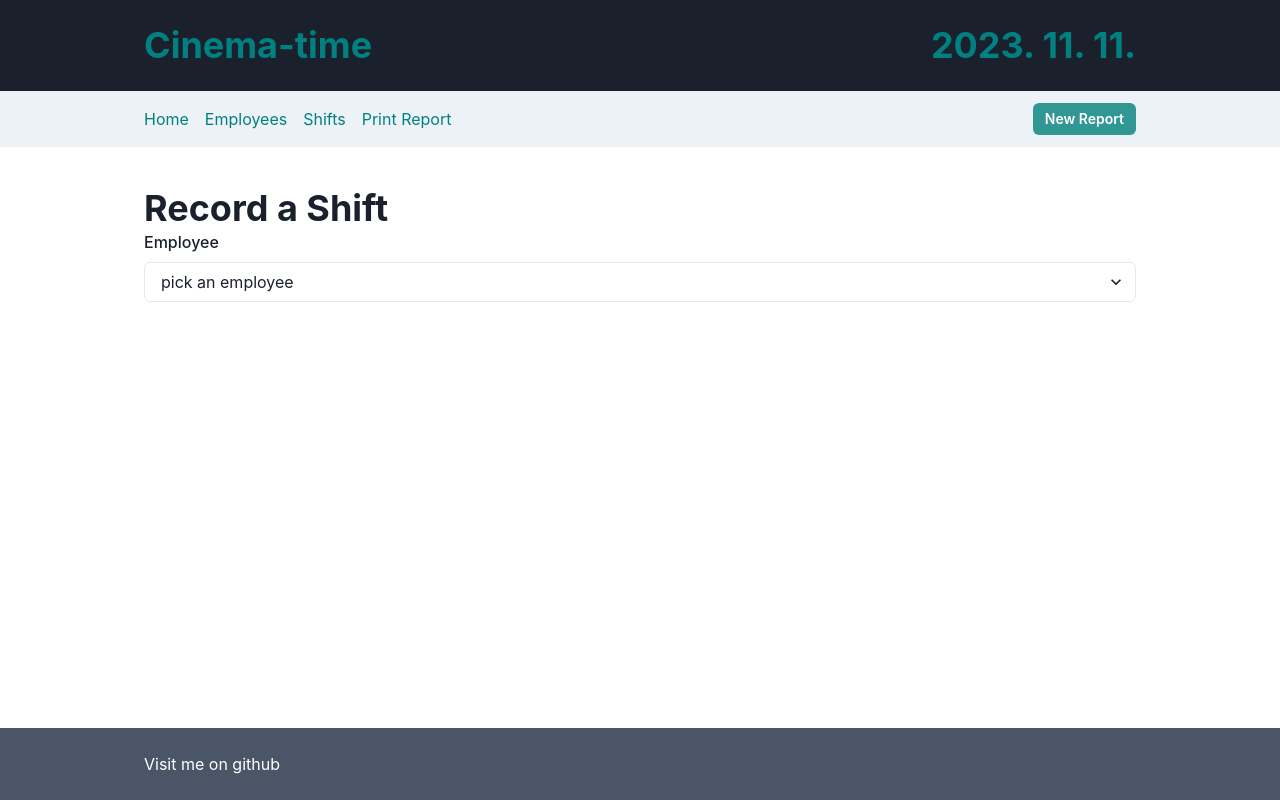
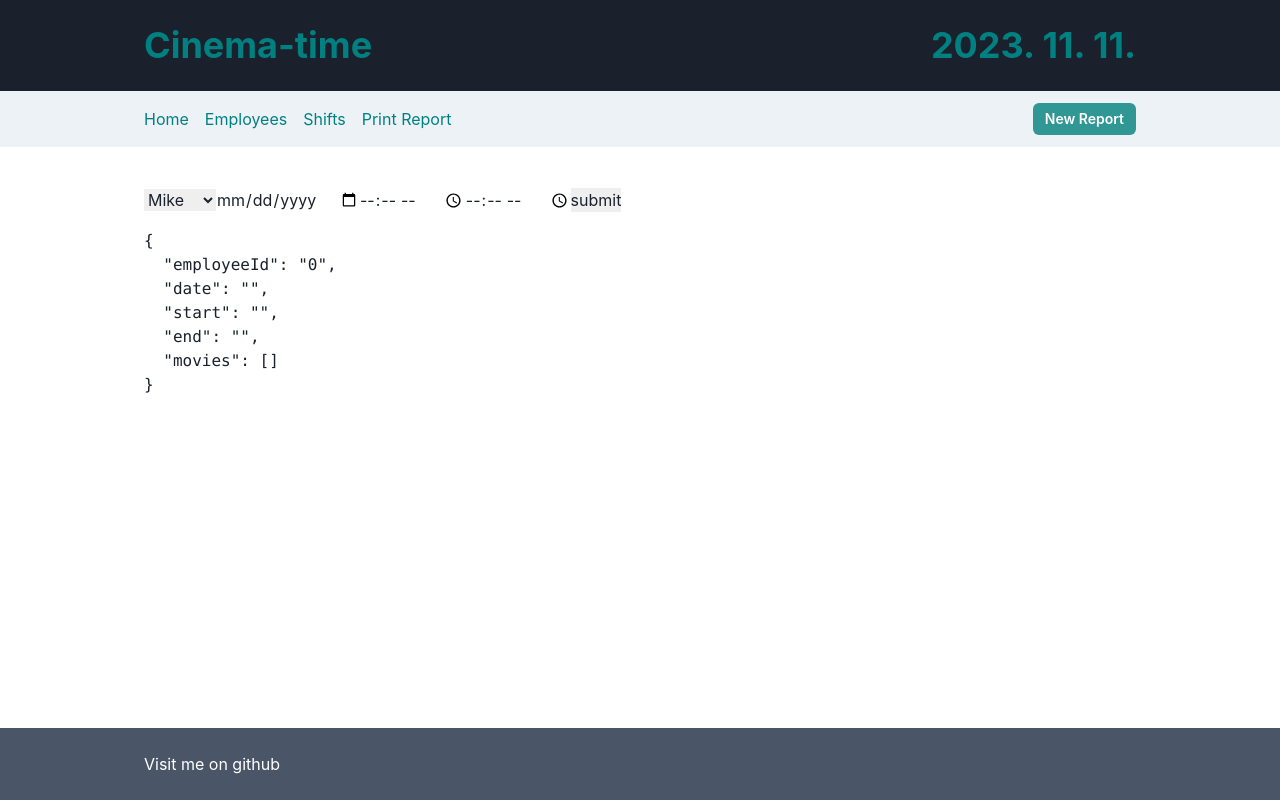
Before and after one commit to laszloekovacs/cinema-time, a Next.js app: page /shifts/create in a window 1280 px wide. Built offline with nearby package versions, Linux system fonts and the light colour scheme.

Commit message:
replaced form

```diff
--- a/app/components/AddShiftForm.tsx
+++ b/app/components/AddShiftForm.tsx
@@ -1,160 +1,55 @@
 "use client"
-import React from "react"
-import { Formik, Form, Field, FieldArray } from "formik"
-import {
-  Accordion,
-  AccordionButton,
-  AccordionIcon,
-  AccordionItem,
-  AccordionPanel,
-  Box,
-  Button,
-  FormControl,
-  FormErrorMessage,
-  FormLabel,
-  HStack,
-  Heading,
-  Input,
-  List,
-  ListItem,
-  Select,
-  VStack,
-} from "@chakra-ui/react"
+import { Stack } from "@chakra-ui/react"
+import { useFieldArray, useForm } from "react-hook-form"
 
-const AddShiftForm = () => (
-  <div>
-    <Heading>Record a Shift</Heading>
-    <Formik
-      initialValues={{
-        employeeId: "",
-        date: "",
-        startTime: "",
-        endTime: "",
-        movies: [],
-        entry: "",
-      }}
-      onSubmit={(values) => {
-        alert(JSON.stringify(values, null, 2))
-      }}
-    >
-      {(props) => (
-        <Form>
-          <FormControl>
-            <FormLabel>Employee</FormLabel>
-            <Select
-              required
-              placeholder="pick an employee"
-              name="employeeId"
-              onChange={props.handleChange}
-              onBlur={props.handleBlur}
-              value={props.values.employeeId}
+const AddShiftForm = () => {
+  const { control, watch, register, handleSubmit, formState } = useForm({})
+  const { fields, insert, remove } = useFieldArray({
+    control,
+    name: "movies",
+  })
+  const state = watch()
+
+  const onSubmit = (data: any) => {
+    console.log(data)
+  }
+
+  return (
+    <Stack>
+      <form onSubmit={handleSubmit(onSubmit)}>
+        <select {...register("employeeId")}>
+          <option value="0">Mike</option>
+          <option value="1">Steeve</option>
+          <option value="2">Mark</option>
+        </select>
+
+        <input type="date" {...register("date")} />
+        <input type="time" {...register("start")} />
+        <input type="time" {...register("end")} />
+
+        <input type="submit" value="submit" />
+      </form>
+
+      <ul>
+        {fields.map((field, index) => (
+          <div key={field.id}>
+            <label htmlFor="title">Title</label>
+            <input type="text" {...register(`movies.${index}.title`)} />
+
+            <button
+              type="button"
+              onClick={() => {
+                remove(index)
+              }}
             >
-              <option value="1">Option 1</option>
-              <option value="2">Option 2</option>
-              <option value="3">Option 3</option>
-            </Select>
-          </FormControl>
-
-          {props.values.employeeId != "" && (
-            <>
-              <FormControl>
-                <FormLabel>Date</FormLabel>
-                <Input
-                  type="date"
-                  name="date"
-                  required
-                  onChange={props.handleChange}
-                  onBlur={props.handleBlur}
-                  value={props.values.date}
-                />
-              </FormControl>
-
-              <FormControl>
-                <FormLabel>Start Time</FormLabel>
-                <Input
-                  type="time"
-                  name="startTime"
-                  placeholder="15:30"
-                  onChange={props.handleChange}
-                  onBlur={props.handleBlur}
-                  value={props.values.startTime}
-                />
-              </FormControl>
-
-              <FormControl>
-                <FormLabel>End Time</FormLabel>
-                <Input
-                  type="time"
-                  name="endTime"
-                  pattern="[0-9]{2}:[0-9]{2}"
-                  onChange={props.handleChange}
-                  onBlur={props.handleBlur}
-                  value={props.values.endTime}
-                />
-                <FormErrorMessage>{props.errors.endTime}</FormErrorMessage>
-              </FormControl>
-
-              <FieldArray
-                name="movies"
-                render={(helpers) => (
-                  <>
-                    <FormLabel>Movies</FormLabel>
-                    <VStack>
-                      <List>
-                        {props.values.movies.map((movie, index) => (
-                          <ListItem key={index}>
-                            {movie}
-                            <Button onClick={() => helpers.remove(index)}>
-                              -
-                            </Button>
-                          </ListItem>
-                        ))}
-                      </List>
-                      <FormControl>
-                        <Input
-                          type="text"
-                          name="entry"
-                          onChange={props.handleChange}
-                          onBlur={props.handleBlur}
-                          value={props.values.entry}
-                        />
-                      </FormControl>
-                      <Button
-                        onClick={() => {
-                          helpers.push(props.values.entry)
-                          props.values.entry = ""
-                        }}
-                      >
-                        Add Movie
-                      </Button>
-                    </VStack>
-                  </>
-                )}
-              ></FieldArray>
-
-              <div>
-                <Button disabled={props.isSubmitting}>Submit</Button>
-              </div>
-
-              <Accordion allowToggle>
-                <AccordionItem>
-                  <AccordionButton>
-                    <Box as="span" flex="1" textAlign="left">
-                      Debug form values
-                    </Box>
-                    <AccordionIcon />
-                  </AccordionButton>
-                  <AccordionPanel>
-                    <pre>{JSON.stringify(props.values, null, 2)}</pre>
-                  </AccordionPanel>
-                </AccordionItem>
-              </Accordion>
-            </>
-          )}
-        </Form>
-      )}
-    </Formik>
-  </div>
-)
+              remove
+            </button>
+          </div>
+        ))}
+      </ul>
+      <pre>{JSON.stringify(state, null, 2)}</pre>
+    </Stack>
+  )
+}
 
 export default AddShiftForm
--- a/package.json
+++ b/package.json
@@ -13,11 +13,11 @@
     "@chakra-ui/react": "^2.8.2",
     "@emotion/react": "^11.11.1",
     "@emotion/styled": "^11.11.0",
-    "formik": "^2.4.5",
     "framer-motion": "^10.16.4",
     "next": "14.0.2",
     "react": "^18",
-    "react-dom": "^18"
+    "react-dom": "^18",
+    "react-hook-form": "^7.48.2"
   },
   "devDependencies": {
     "@types/node": "^20",
```
Also changed, not shown: 1 other file (tests, documents, lock files or other folders).
